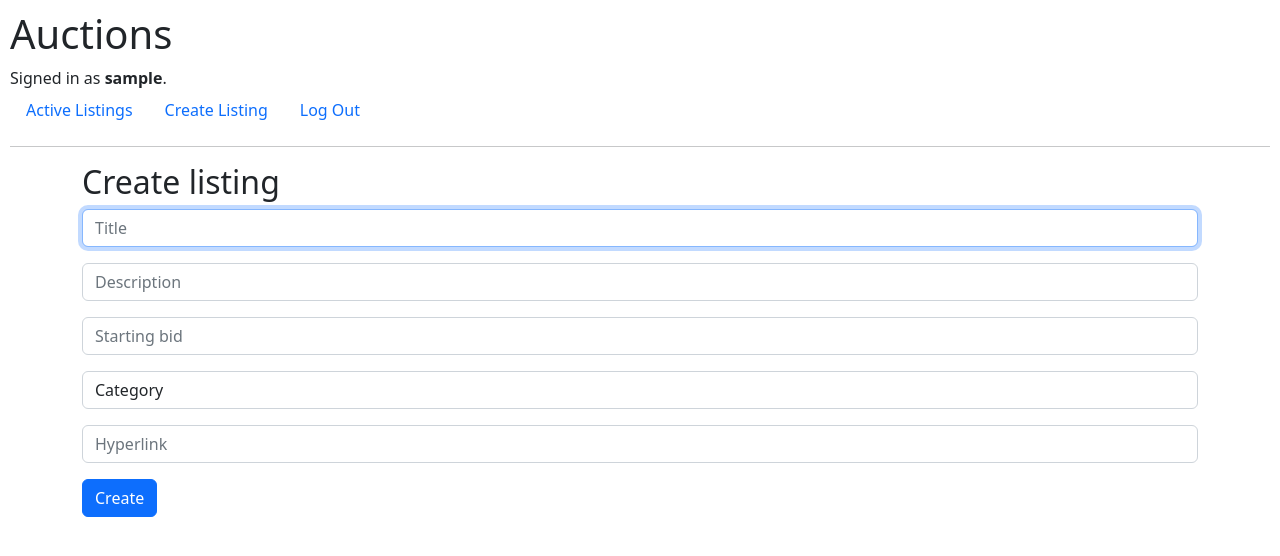
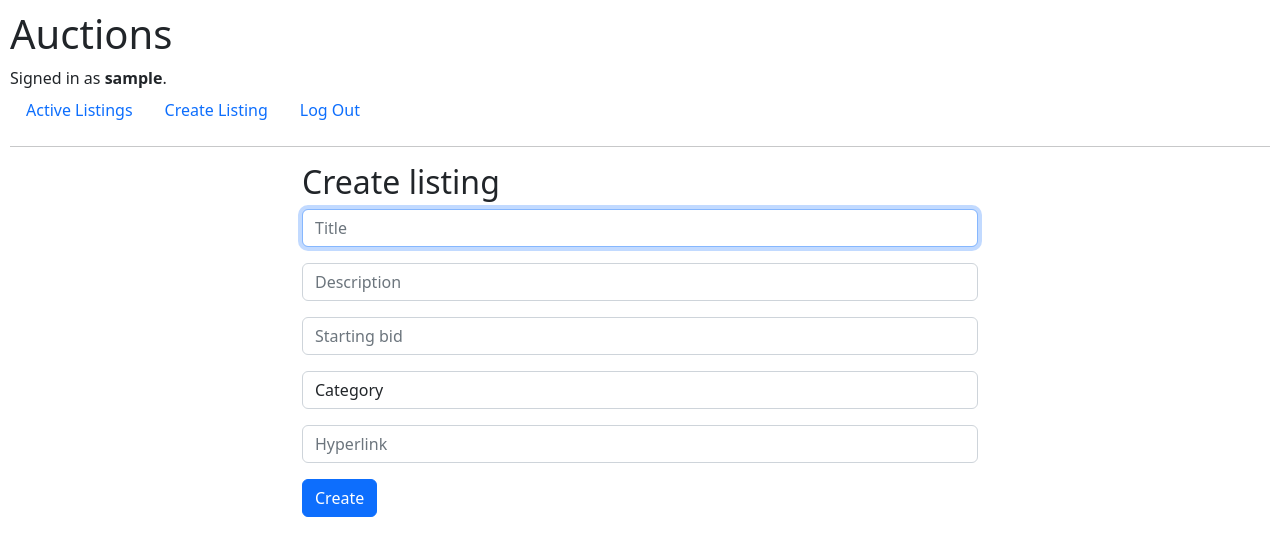
Before and after one commit to voizlav/CS50W, a Django app: page /create in a window 1280 px wide. Shown: the top 556 px of the page. Run offline with Django 3.2, Linux system fonts and the light colour scheme; the visitor is signed in with stand-in values (Sample User, id 1).

Commit message:
Add max width to container

```diff
--- a/commerce/auctions/templates/auctions/create.html
+++ b/commerce/auctions/templates/auctions/create.html
@@ -2,7 +2,7 @@
 
 {% block body %}
 
-<div class="container">
+<div class="container" style="max-width: 700px;">
     <h2>Create listing</h2>
     {% if message %}
     <div class="alert alert-warning" role="alert">
```
